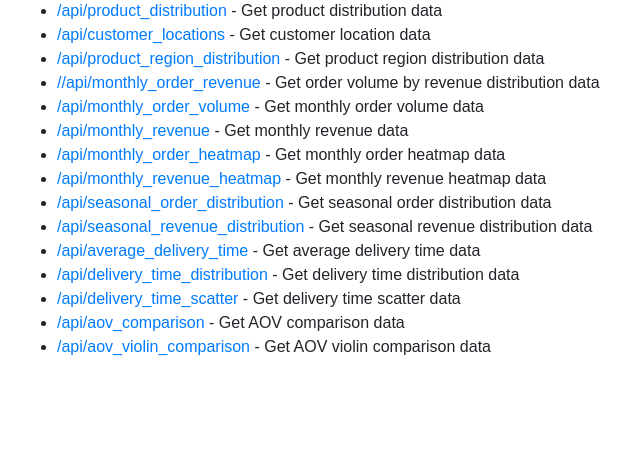
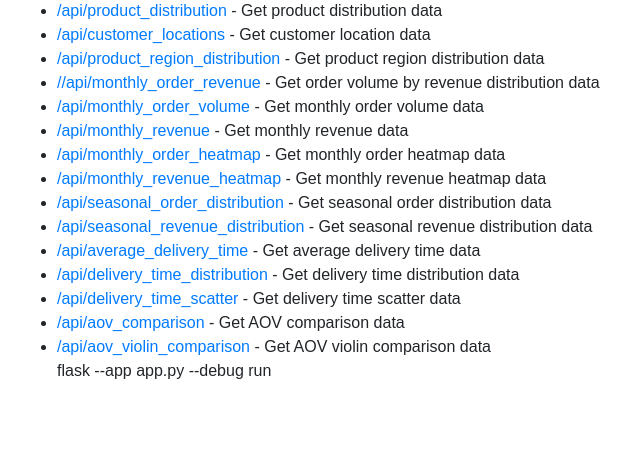
Before and after one commit to Gedlegg/Project3_Team7, a Flask app: page / in a window 1280 px wide. Shown: the part 309-777 px from the top of the page, without its empty margins (238-878 px from the left). Run offline with Flask 3, Linux system fonts and the light colour scheme; some libraries are stand-ins or nearby versions.

Commit message:
update chart src index.html

```diff
--- a/templates/home.html
+++ b/templates/home.html
@@ -77,6 +77,7 @@
                 <li><a href="/api/delivery_time_scatter">/api/delivery_time_scatter</a> - Get delivery time scatter data</li>
                 <li><a href="/api/aov_comparison">/api/aov_comparison</a> - Get AOV comparison data</li>
                 <li><a href="/api/aov_violin_comparison">/api/aov_violin_comparison</a> - Get AOV violin comparison data</li>
+                flask --app app.py --debug run
             </ul>
 
         </div>
```
